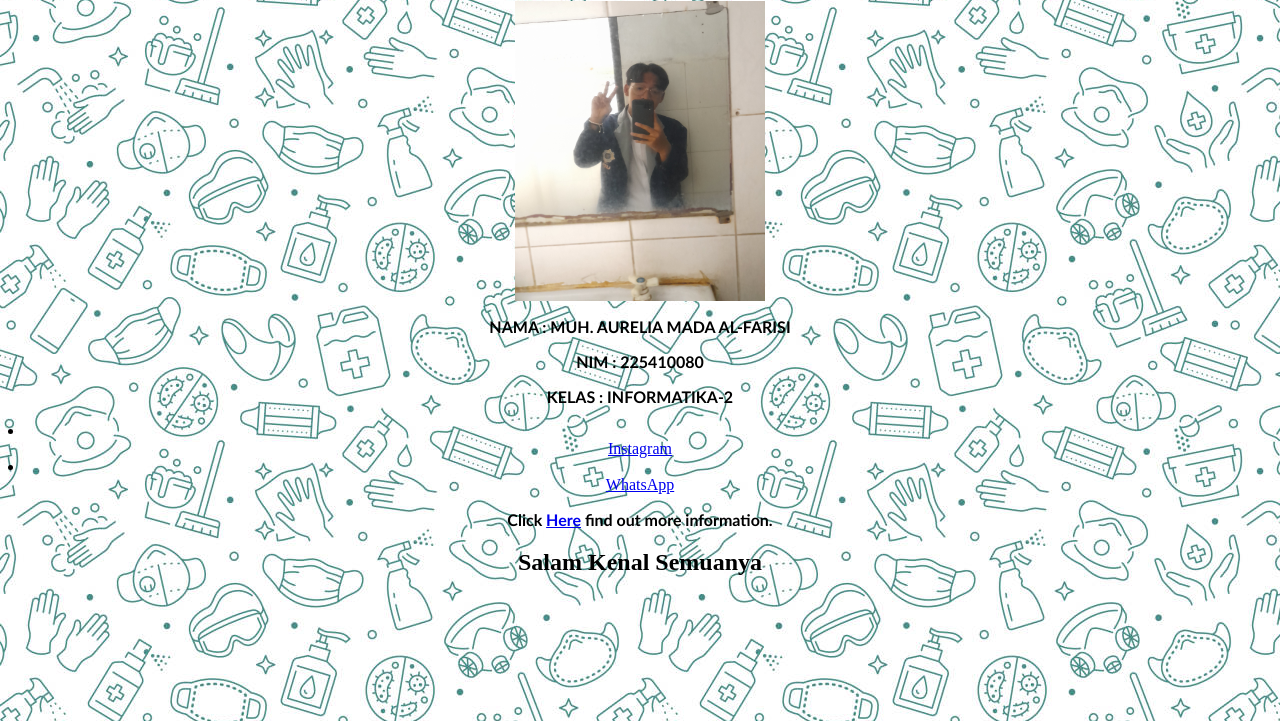
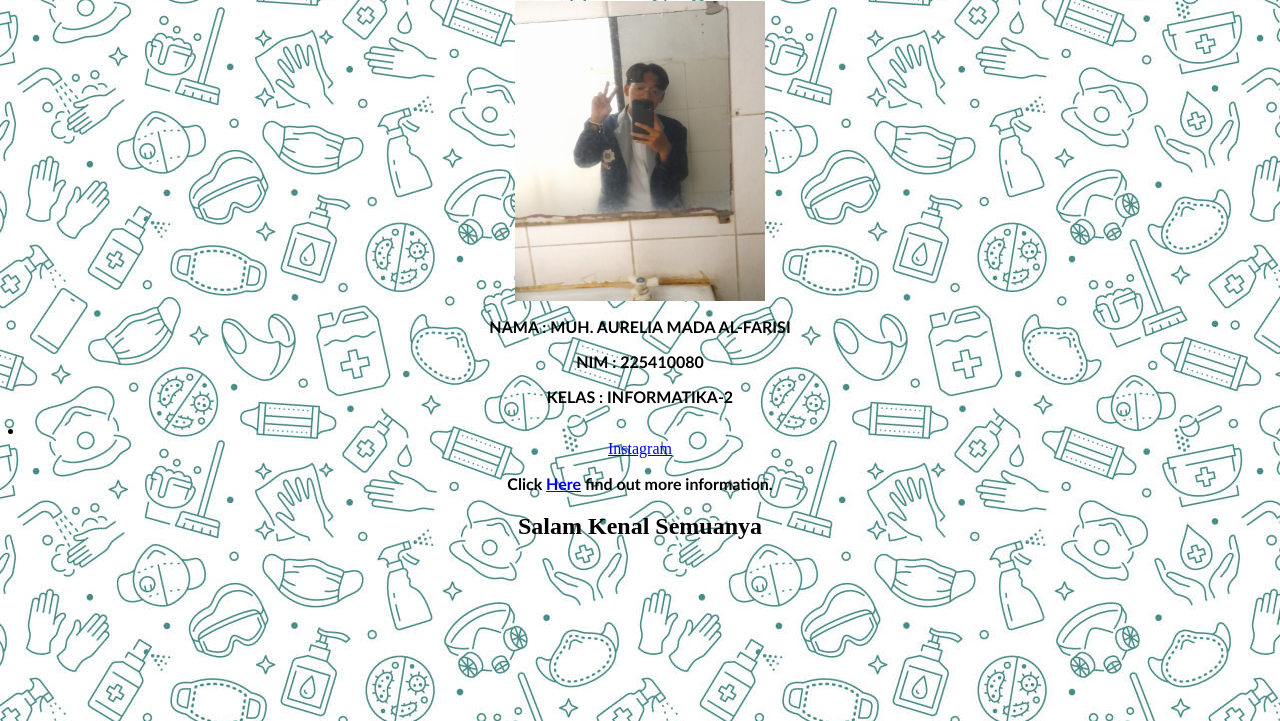
Before and after one commit to AlFarisi21/CapstoneCloud-225410080, a plain HTML site: page index.html in a window 1280 px wide. Shown: the part 79-800 px from the top of the page. Drawn offline with Linux system fonts and the light colour scheme.

Commit message:
index.html

```diff
--- a/index.html
+++ b/index.html
@@ -22,7 +22,6 @@ h2	{font-family: century; color: black; text-align: center;}
 <p>NIM  :  225410080</p>
 <p>KELAS  :  INFORMATIKA-2<p/>
 <li><center><a href="https://www.instagram.com/">Instagram</a></center></li>
-<li><center><a href="https://web.whatsapp.com/">WhatsApp</a></center></li>
 <p>Click <a href="Page2.html">Here</a> find out more information.</p>
 
 <h2>Salam Kenal Semuanya</h2>
```
